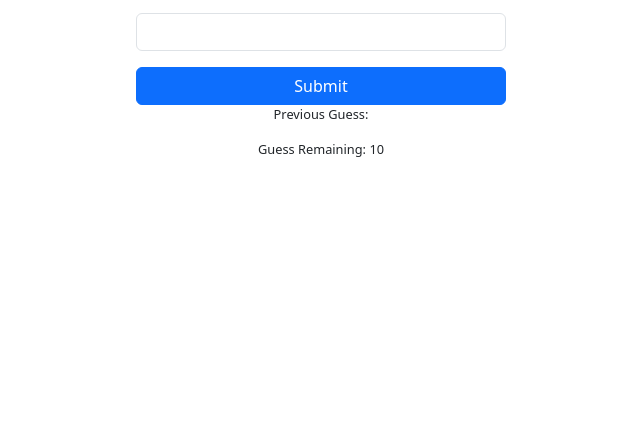
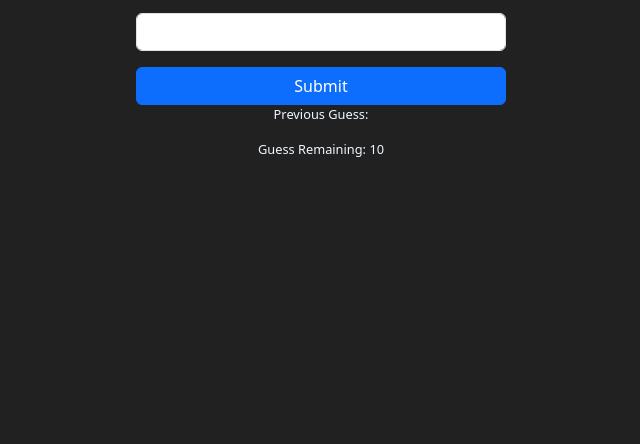
Before and after one commit to MuhammadJunaid948/Number-Guessing-Game, a plain HTML site: page index.html in a window 1280 px wide. Shown: the part 356-800 px from the top of the page, without its empty margins (319-959 px from the left). Drawn offline with nearby package versions, Linux system fonts and the light colour scheme.

Commit message:
index.html

```diff
--- a/index.html
+++ b/index.html
@@ -8,6 +8,7 @@
     <title>Guess The Number</title>
     <link href="https://cdn.jsdelivr.net/npm/bootstrap@5.3.3/dist/css/bootstrap.min.css" rel="stylesheet" integrity="sha384-QWTKZyjpPEjISv5WaRU9OFeRpok6YctnYmDr5pNlyT2bRjXh0JMhjY6hW+ALEwIH" crossorigin="anonymous">
 </head>
+    <body style="background-color: #212121; color: aliceblue;">
 <div class="container">
 
     <form>
@@ -29,8 +30,6 @@
 
       </form>
 </div>
-
-<body>
     <script src="app.js"></script>
     <script src="https://cdn.jsdelivr.net/npm/bootstrap@5.3.3/dist/js/bootstrap.bundle.min.js" integrity="sha384-YvpcrYf0tY3lHB60NNkmXc5s9fDVZLESaAA55NDzOxhy9GkcIdslK1eN7N6jIeHz" crossorigin="anonymous"></script>
 </body>
```
